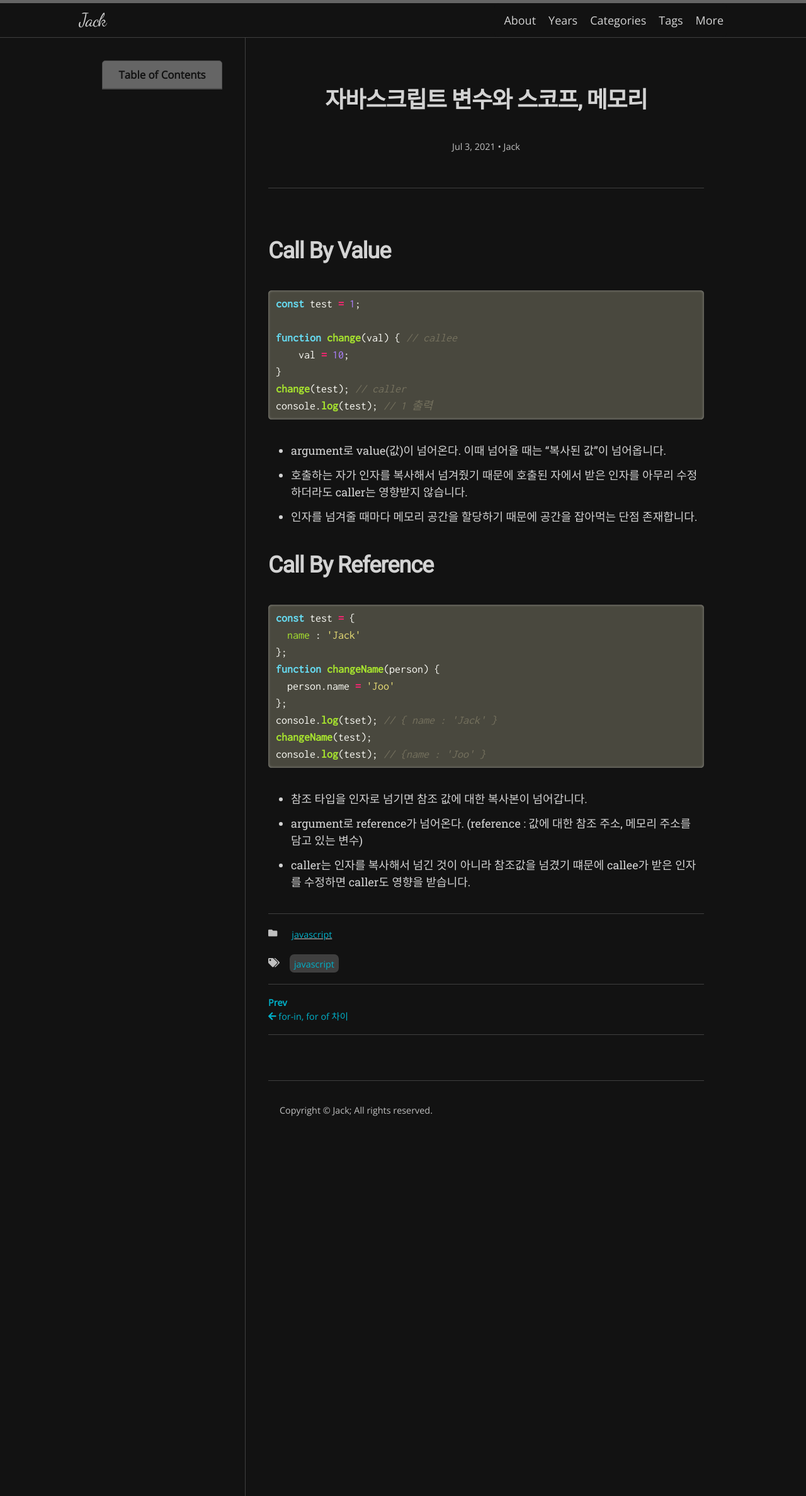
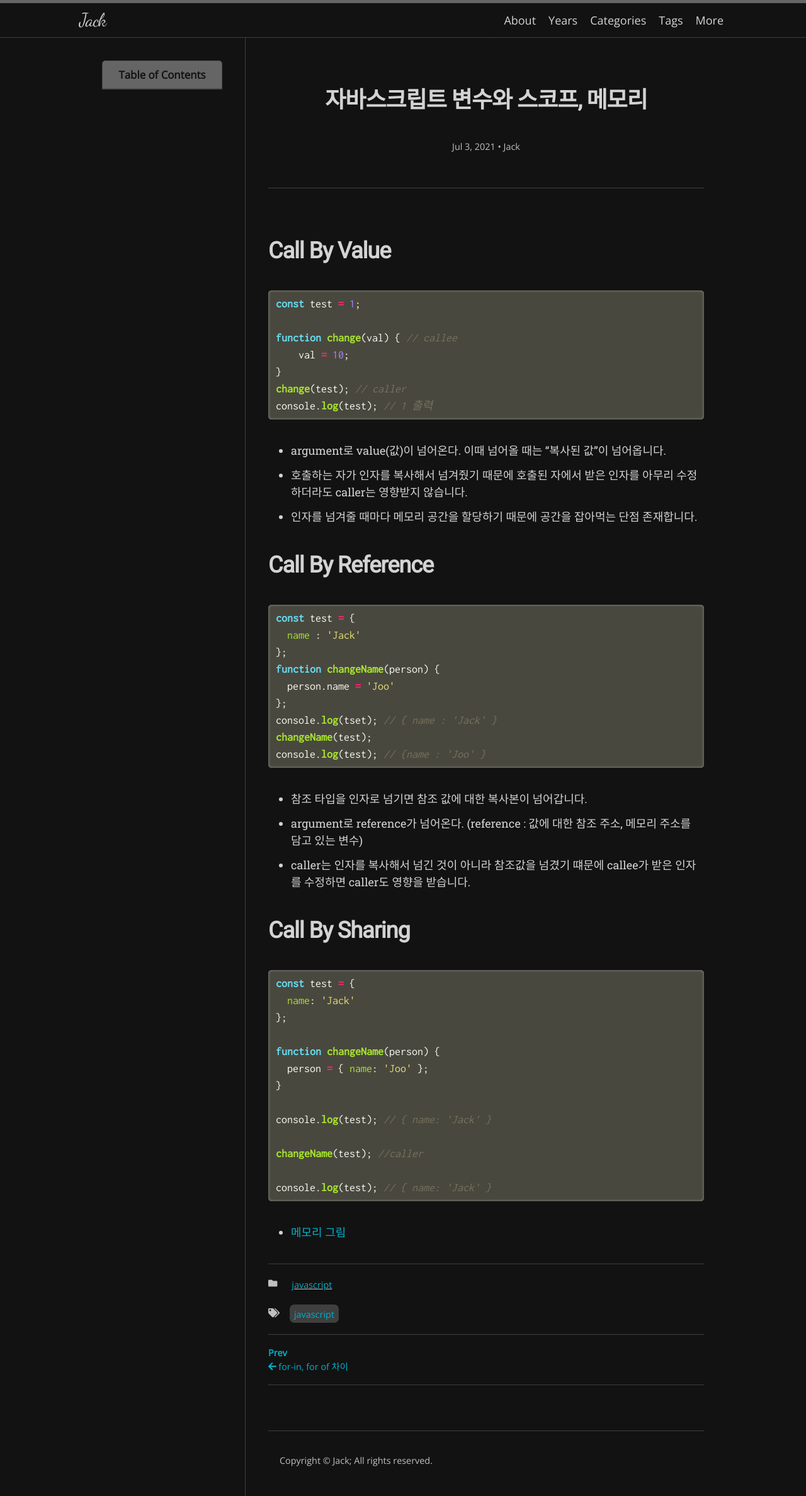
Before and after one commit to ha-jae-geun/jaegeunha94.github.io, a Jekyll site: the page built from _posts/2021-07-03-scope_memory.md, in a window 1280 px wide. Shown: the whole page at 63% size. Built offline with Jekyll 4.4.1, drawn with Linux system fonts in a browser that asks for light colours; nearby versions of some CDN libraries; some web fonts are replaced.

Commit message:
Update 2021-07-03-scope_memory.md

````diff
--- a/_posts/2021-07-03-scope_memory.md
+++ b/_posts/2021-07-03-scope_memory.md
@@ -43,3 +43,24 @@ console.log(test); // {name : 'Joo' }
 * 참조 타입을 인자로 넘기면 참조 값에 대한 복사본이 넘어갑니다.
 * argument로 reference가 넘어온다. (reference : 값에 대한 참조 주소, 메모리 주소를 담고 있는 변수)
 * caller는 인자를 복사해서 넘긴 것이 아니라 참조값을 넘겼기 떄문에 callee가 받은 인자를 수정하면 caller도 영향을 받습니다.
+
+
+# Call By Sharing
+
+```javascript
+const test = {
+  name: 'Jack'
+};
+
+function changeName(person) {
+  person = { name: 'Joo' };
+}
+
+console.log(test); // { name: 'Jack' }
+
+changeName(test); //caller
+
+console.log(test); // { name: 'Jack' }
+```
+
+* [메모리 그림](https://velog.io/@jimmyjoo/%EC%9E%90%EB%B0%94%EC%8A%A4%ED%81%AC%EB%A6%BD%ED%8A%B8-%ED%8F%89%EA%B0%80%EC%A0%84%EB%9E%B5-Call-By-Value-vs-Call-By-Reference-vs-Call-By-Sharing)
````
